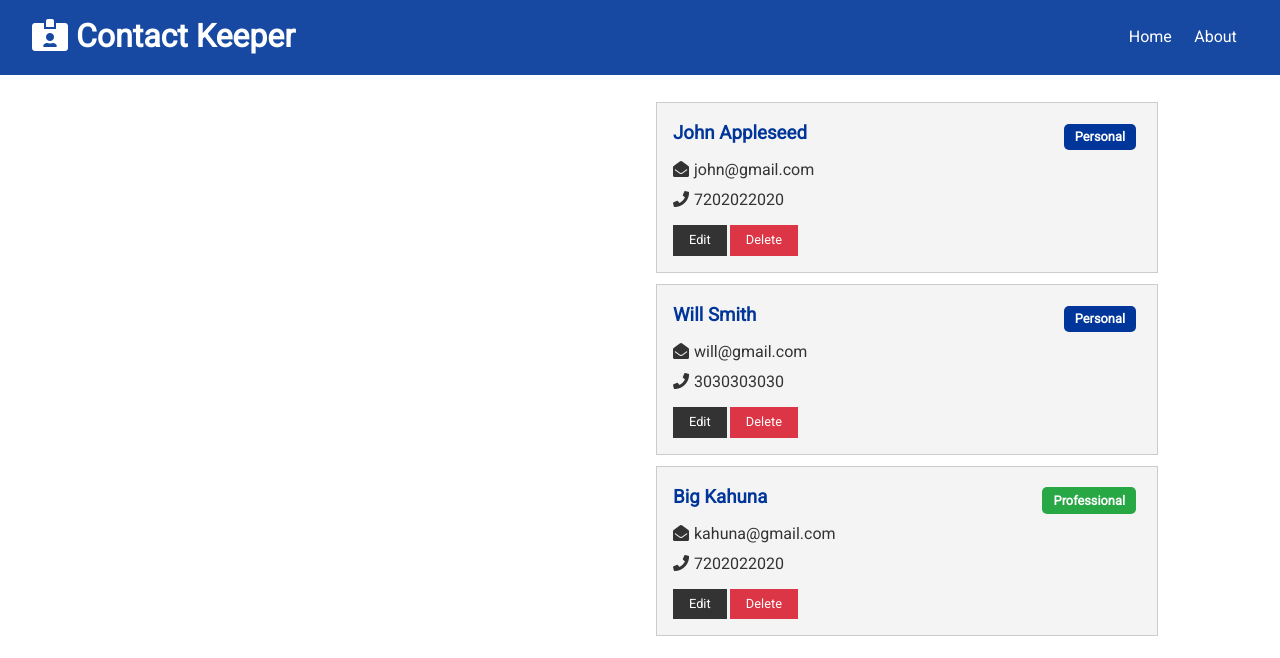
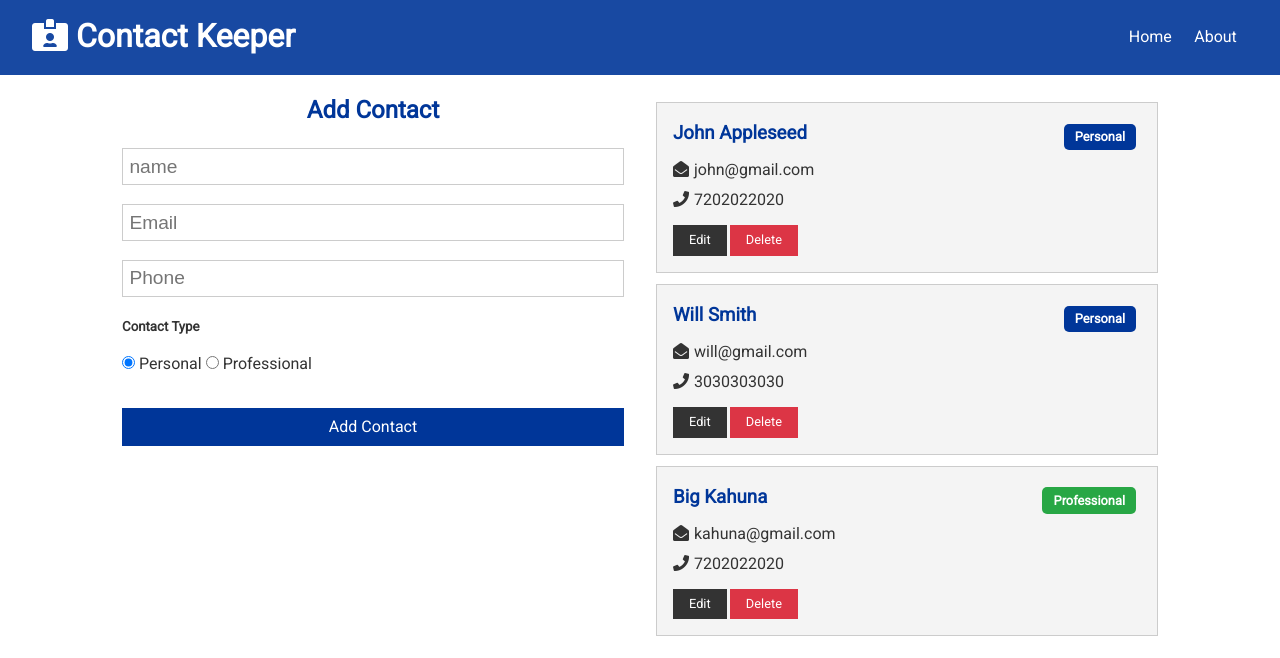
Before and after one commit to vvictorious/Contact-Keeper, a React (Create React App) app in the folder client/: page / in a window 1280 px wide. Shown: the top 658 px of the page. Built offline with nearby package versions, Linux system fonts and the light colour scheme.

Commit message:
contactForm is now rendering in the home component/page

```diff
--- a/client/src/components/contacts/ContactForm.js
+++ b/client/src/components/contacts/ContactForm.js
@@ -3,9 +3,9 @@ import React, { useState } from 'react'
 const ContactForm = () => {
 
     const [contact, setContact] = useState({
-        name,
-        email,
-        phone,
+        name: '',
+        email: '',
+        phone: '',
         type: 'personal'
     })
 
@@ -19,7 +19,8 @@ const ContactForm = () => {
            <input type='email' placeholder='Email' name='email' value={email} onChange={onChange} />
            <input type='text' placeholder='Phone' name='phone' value={phone} onChange={onChange} />
            <h5>Contact Type</h5>
-           <input type='radio' name='type' value='personal' checked={type === 'professional'} /> Professional
+           <input type='radio' name='type' value='personal' checked={type === 'personal'} /> Personal{' '}
+           <input type='radio' name='type' value='professional' checked={type === 'professional'} /> Professional
            <div>
                <input type='submit' value='Add Contact' className='btn btn-primary btn-block' />
            </div>
@@ -27,4 +28,4 @@ const ContactForm = () => {
     )
 }
 
-export const ContactForm
+export default ContactForm
--- a/client/src/components/pages/Home.js
+++ b/client/src/components/pages/Home.js
@@ -1,11 +1,12 @@
 import React from 'react'
 import Contacts from '../contacts/Contacts'
+import ContactForm from '../contacts/ContactForm'
 
 const Home = () => {
     return (
         <div className='grid-2'>
             <div>
-
+                <ContactForm />
             </div>
             <div>
                 <Contacts />
```
